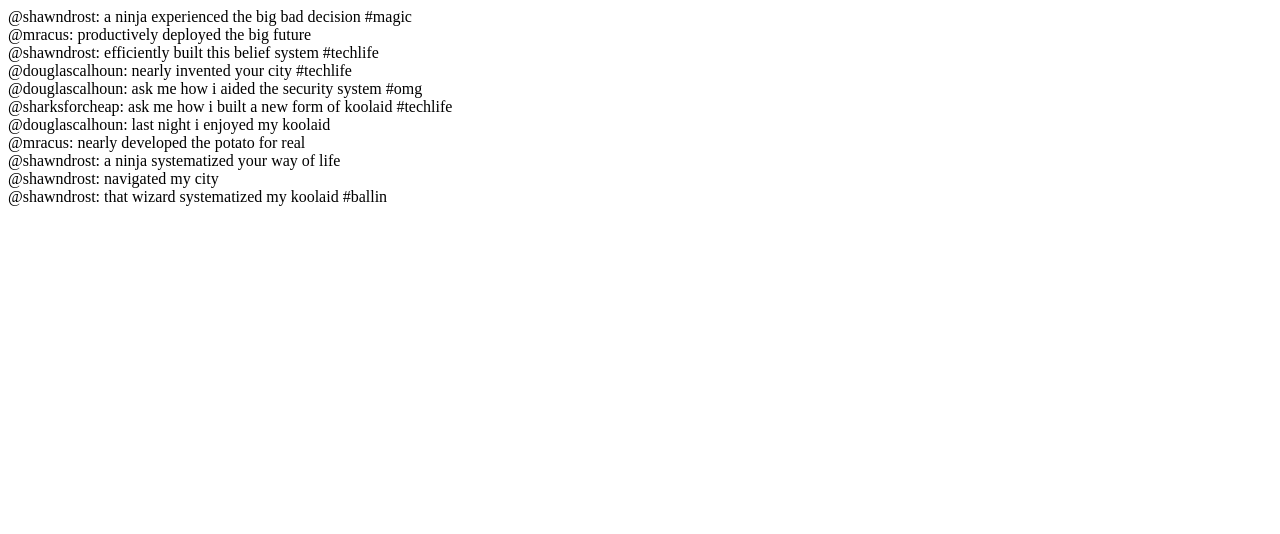
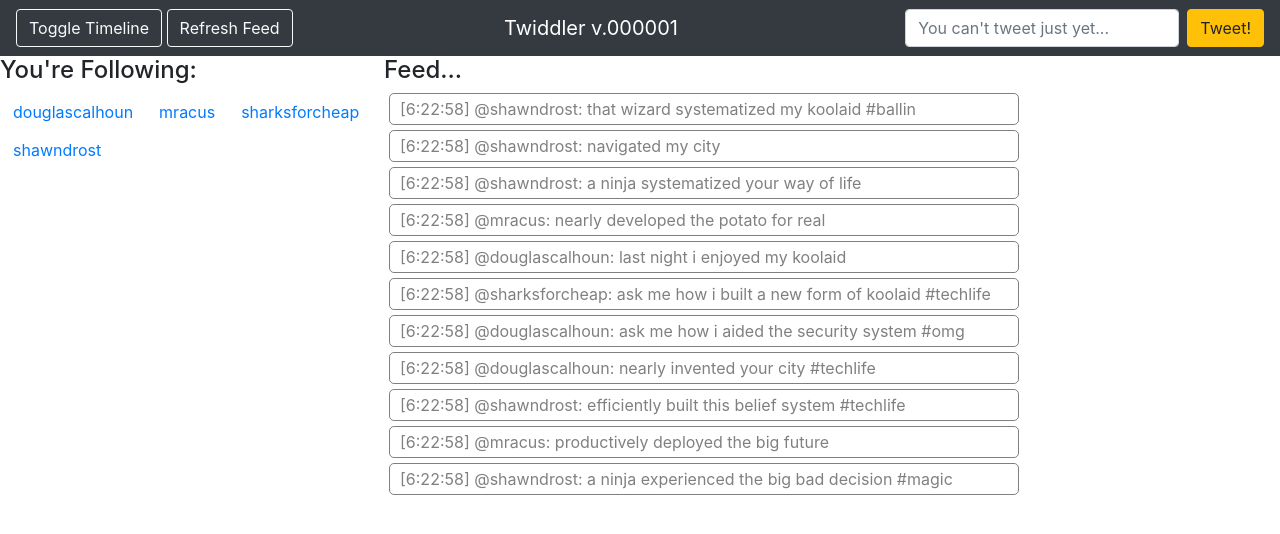
Before and after one commit to timothydadams/twiddler, a plain HTML site: page index.html in a window 1280 px wide. Drawn offline with nearby package versions, Linux system fonts and the light colour scheme.

Commit message:
v1: Basic functionality met.  Still need to incorporate advanced timestamps, searching for new users and tweeting

```diff
--- a/index.html
+++ b/index.html
@@ -1,27 +1,52 @@
 <!DOCTYPE html>
-<html>
+<html lang="en">
   <head>
+    <meta charset="utf-8">
+    <meta name="viewport" content="width=device-width, initial-scale=1, shrink-to-fit=no">
     <script src="jquery.js"></script>
+    <script src="https://cdn.jsdelivr.net/npm/popper.js@1.16.0/dist/umd/popper.min.js" integrity="sha384-Q6E9RHvbIyZFJoft+2mJbHaEWldlvI9IOYy5n3zV9zzTtmI3UksdQRVvoxMfooAo" crossorigin="anonymous"></script>
+    <script src="https://stackpath.bootstrapcdn.com/bootstrap/4.4.1/js/bootstrap.min.js" integrity="sha384-wfSDF2E50Y2D1uUdj0O3uMBJnjuUD4Ih7YwaYd1iqfktj0Uod8GCExl3Og8ifwB6" crossorigin="anonymous"></script>
+    <link rel="stylesheet" href="https://stackpath.bootstrapcdn.com/bootstrap/4.4.1/css/bootstrap.min.css" integrity="sha384-Vkoo8x4CGsO3+Hhxv8T/Q5PaXtkKtu6ug5TOeNV6gBiFeWPGFN9MuhOf23Q9Ifjh" crossorigin="anonymous">
+    <link rel="stylesheet" href="styles.css" type="text/css">
+  </head>
+
+  <body>
+    <nav class="navbar navbar-expand-sm bg-dark navbar-dark justify-content-between">
+      <div>
+      <button type="button" class="btn btn-outline-light" id="btn-timeline">Toggle Timeline</button>
+      <button type="button" class="btn btn-outline-light" id="btn-refresh">Refresh Feed</button>
+      </div>
+      <div class="navbar-brand">Twiddler v.000001</div>
+        <form class="form-inline">
+          <input class="form-control mr-sm-2" type="text" placeholder="You can't tweet just yet...">
+          <button class="btn btn-warning" type="submit" id="btn-tweet">Tweet!</button>
+        </form>
+
+    </nav>
+
+    <div class="followers">
+        <h4>You're Following:</h4>
+<!--         <button type="button" class="btn btn-link" id="btn-mracus">mracus</button>
+        <button type="button" class="btn btn-link" id="btn-doug">douglascalhoon</button>
+        <button type="button" class="btn btn-link" id="btn-shawn">shawndrost</button>
+        <button type="button" class="btn btn-link" id="btn-shark">sharksforcheap</button> -->
+        <div class="clear-timeline"><h5>Clear Timeline</h5></div>
+        <div class="left-bar"></div>
+    </div>
+    <div class="feed">
+        <h4>Feed...</h3>
+        <div class="tweet-list"></div>
+    </div>
+
+
+
+
+
+
+
+
+
     <script src="data_generator.js"></script>
-  </head>
-  <body>
-    <script>
-
-      $(document).ready(function(){
-        var $body = $('body');
-        $body.html('');
-
-        var index = streams.home.length - 1;
-        while(index >= 0){
-          var tweet = streams.home[index];
-          var $tweet = $('<div></div>');
-          $tweet.text('@' + tweet.user + ': ' + tweet.message);
-          $tweet.appendTo($body);
-          index -= 1;
-        }
-
-      });
-
-    </script>
+    <script src="main.js"></script>
   </body>
 </html>
--- /dev/null
+++ b/main.js
@@ -0,0 +1,137 @@
+$(document).ready(() => {
+
+  var $body = $('body');
+  //$body.html('');
+
+
+  $('.clear-timeline').hide();
+
+  $('.clear-timeline').on('click', () => {
+    $('.left-bar').html('');
+    $('.clear-timeline').toggle();
+  });
+
+  function renderFeed() {
+    //clear the div each time function is called
+    $('.tweet-list').html('');
+    //get a new copy of streams.home data
+    let tweetsFeed = streams.home;
+    console.log(tweetsFeed);
+    //sort the data by descending times
+    tweetsFeed.sort(function(a,b) {
+      return b.created_at - a.created_at;
+    });
+    //display the tweets in the feed
+    for (let k = 0; k < tweetsFeed.length; k++) {
+      let tweet = tweetsFeed[k];
+      let $tweet = $('<div class="tweets"></div>');
+      $tweet.html(`${getImprovedDate(tweet.created_at)} @${tweet.user}: ${tweet.message}`);
+      $tweet.appendTo(".tweet-list");
+    }
+  }
+
+  renderFeed();
+
+  for (var i = 0; i < users.length; i++) {
+    let $userBtn = $('<button></button>');
+    //console.log(users[i]);
+    $userBtn.attr({
+          type: "button",
+          class: "btn btn-link",
+          value: i,
+          id: `btn-${users[i]}`
+        });
+    $userBtn.html(`${users[i]}`);
+    $(".followers h4").after($userBtn);
+  }
+
+
+  function getUserTweets(author) {
+    var userObj = streams.users[author];
+    console.log(userObj);
+    $('.left-bar').html('');
+
+    userObj.sort(function(a,b) {
+      return b.created_at - a.created_at;
+    });
+
+    for (let array in userObj) {
+      var userTweet = userObj[array];
+      var $addItem = $('<div class="tweets"></div>');
+      var date = getImprovedDate(userTweet.created_at);
+      $addItem.html(`${date}: ${userTweet.message}`);
+      $addItem.appendTo(".left-bar");
+      //for(let msg in allUserTweets) {
+      //console.log(userTweet.message, userTweet.created_at);
+      //}
+      //console.log(allUserTweets);
+    }
+  }
+
+
+  function getImprovedDate(date) {
+    var hr = date.getHours();
+    var min = date.getMinutes();
+    var sec = date.getSeconds();
+    return `[${hr}:${min}:${sec}]`;
+  }
+
+
+  //getUserTweets('mracus');
+
+
+/*  getUserTweets('shawndrost');
+  getUserTweets('sharksforcheap');
+  getUserTweets('mracus');
+  getUserTweets('douglascalhoun');
+
+  setTimeout(function(){
+    getUserTweets('shawndrost');
+  }, 10000);*/
+
+
+  $('#btn-timeline').on('click',()=>{
+    $('.followers').toggle(600);
+  });
+
+  $('#btn-tweet').on('click',()=>{
+    alert('This functionality has not been built yet.');
+  });
+
+  $('#btn-refresh').on('click', ()=>{
+    renderFeed();
+  });
+
+  $(".btn-link").on('click', event => {
+    $('.clear-timeline').show();
+    getUserTweets(users[$(event.currentTarget).val()]);
+  });
+
+});
+
+
+/* JQUERY EFFECTS
+
+  $('.login-button').on('click', () => {
+    $('.login-form').show();
+  });
+
+  $('.menu-button').on('mouseenter', () => {
+    $('.nav-menu').show()
+  })
+
+  $('.nav-menu').on('mouseleave', () => {
+    $('.nav-menu').hide();
+  })
+
+  $('.product-photo').on('mouseenter', event => {
+    $(event.currentTarget).addClass('photo-active')
+  }).on('mouseleave', event => {
+    $(event.currentTarget).removeClass('photo-active')
+  })
+
+
+
+
+
+*/
--- /dev/null
+++ b/styles.css
@@ -0,0 +1,42 @@
+.banner {
+	margin:0px;
+	background-color: cyan;
+	padding-top: 15px;
+	padding-left: 15px;
+}
+
+.banner h1 {
+	text-align: center;
+	vertical-align: middle;
+}
+
+.tweet {
+	margin: 10px;
+	padding: 5px;
+	color:white;
+	background-color: gray;
+	border-color:black;
+	border-style: dashed;
+}
+
+.followers {
+	width: 30%;
+	float:left;
+	border-color:black;
+}
+
+
+.feed {
+	width: 50%;
+	float:left;
+}
+
+.tweets {
+	padding-left: 10px;
+	padding-top: 3px;
+	padding-bottom: 3px;
+	margin:5px;
+	color: gray;
+	border: 1px solid gray;
+	border-radius: 5px;
+}
```
